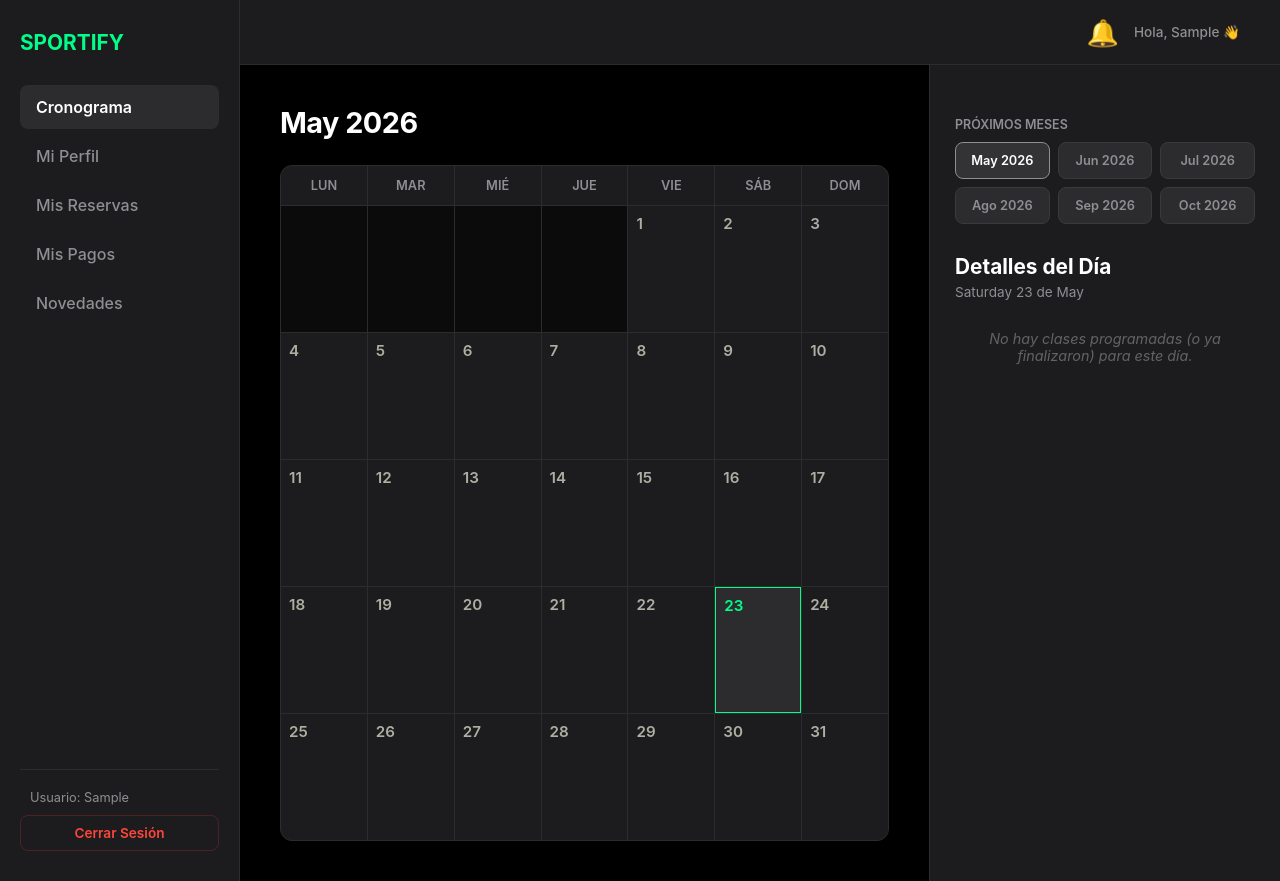
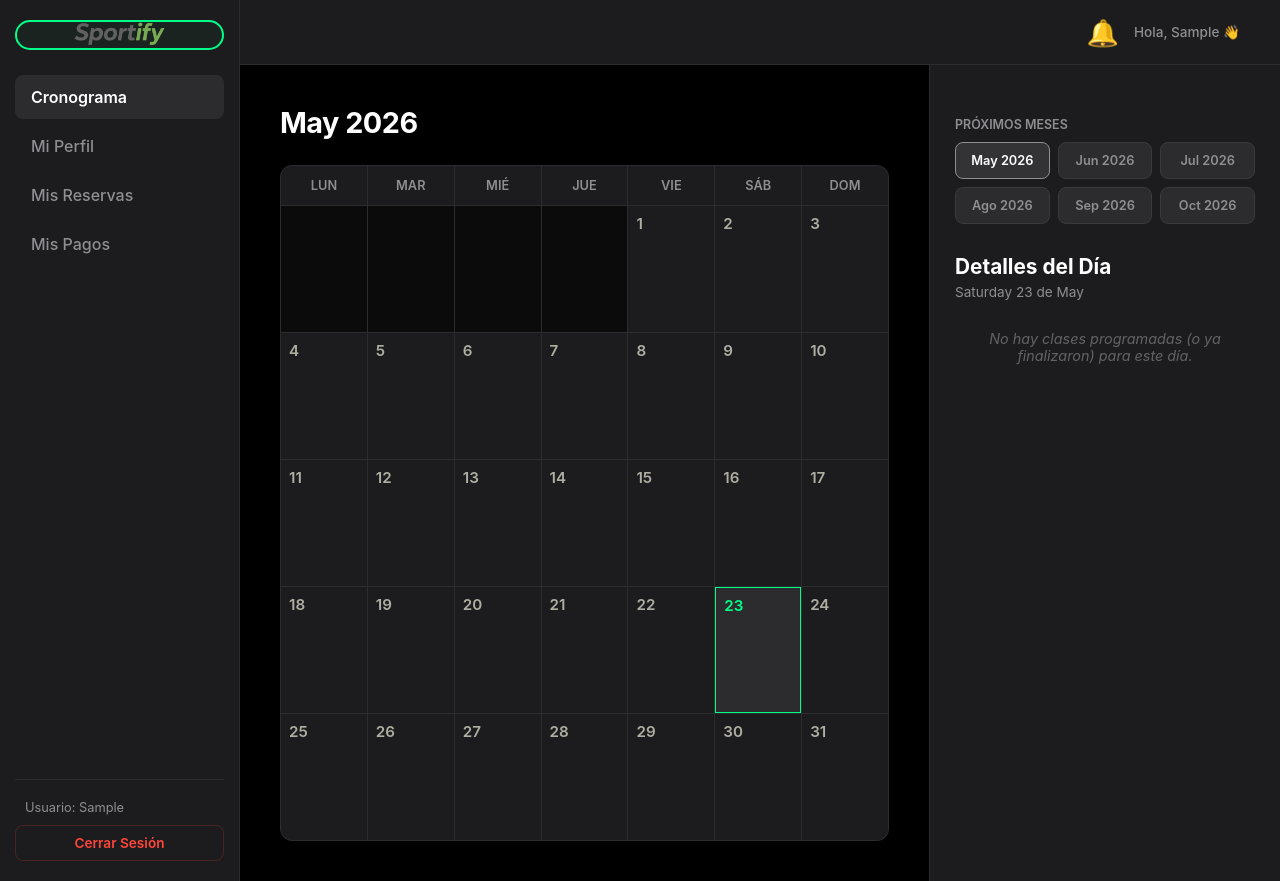
Before and after one commit to ZeTap555/Sportify, a Django app: page / in a window 1280 px wide. Run offline with Django 5.2, Linux system fonts and the light colour scheme; the visitor is signed in with stand-in values (Sample User, id 1); data that the repository does not hold is empty.

```diff
--- a/gestion/templates/grilla.html
+++ b/gestion/templates/grilla.html
@@ -24,7 +24,7 @@
             width: 240px;
             background-color: #1c1c1e;
             border-right: 1px solid #2c2c2e;
-            padding: 30px 20px;
+            padding: 20px 15px;
             display: flex;
             flex-direction: column;
             justify-content: space-between;
@@ -32,7 +32,40 @@
             box-sizing: border-box;
             flex-shrink: 0;
         }
-        .sidebar-brand { font-size: 1.3rem; font-weight: 700; color: #00ff88; margin-bottom: 30px; text-transform: uppercase;}
+
+        /* 🌟 CONTENEDOR NUEVO DEL LOGO: Ajustado para que calce prolijo */
+        .sidebar-brand {
+            width: 100%;                  /* Ocupa todo el ancho de la barra lateral */
+            height: 30px;                 /* ⚠️ CLAVE: Misma altura que el .top-header para que no sobresalga de la línea */
+            box-sizing: border-box;
+            display: flex;
+            align-items: center;
+            justify-content: center;
+            padding: 0 15px;              /* Aire a los costados */
+            margin-bottom: 25px;          /* Espacio con los botones del menú de abajo */
+
+            /* El borde verde ovalado */
+            border: 2px solid #00ff88;
+            border-radius: 40px;          /* 🌟 CLAVE: Al ser más ancho que alto, este radio lo hace OVALADO */
+            background-color: rgba(0, 255, 136, 0.03); /* Un fondo sutil opcional */
+        }
+        .sidebar-brand-link {
+            display: block;
+            width: 100%;
+            text-align: center;
+            text-decoration: none;
+        }
+
+        .logo-sidebar {
+            height: 150px;                 /* Controla qué tan alta es la mancuerna por dentro */
+            width: auto;                  /* Deja que se estire horizontalmente sola */
+            object-fit: contain;          /* Evita que la imagen se rompa o deforme */
+        }
+
+        .sidebar-brand-link:hover .logo-sidebar {
+            transform: scale(1.03);
+        }
+
         .menu-item { display: block; padding: 12px 16px; color: #8e8e93; text-decoration: none; font-weight: 500; border-radius: 8px; margin-bottom: 5px; transition: all 0.15s; }
         .menu-item.active { background-color: #2c2c2e; color: #ffffff; font-weight: 600; }
         .menu-item:hover:not(.active) { background-color: rgba(255, 255, 255, 0.04); color: #ffffff; }
@@ -178,7 +211,12 @@
 <body>
     <div class="sidebar">
         <div>
-            <div class="sidebar-brand">Sportify</div>
+            <div class="sidebar-brand" style="justify-content: center; padding: 10px 0;">
+                <a href="{% url 'grilla_actividades' %}" class="sidebar-brand-link">
+                    <img src="{% static 'img/logo_Sportify_name.png' %}" class="logo-sidebar" alt="Sportify Logo">
+                </a>
+            </div>
+
             <div class="sidebar-menu">
                 <a href="{% url 'grilla_actividades' %}" class="menu-item active">Cronograma</a>
 
@@ -190,7 +228,6 @@
 
                 <a href="{% if request.user.is_authenticated %}#{% else %}{% url 'login' %}{% endif %}" class="menu-item">Mis Reservas</a>
                 <a href="{% if request.user.is_authenticated %}{% url 'historial_pagos' %}{% else %}{% url 'login' %}{% endif %}" class="menu-item">Mis Pagos</a>
-                <a href="{% if request.user.is_authenticated %}#{% else %}{% url 'login' %}{% endif %}" class="menu-item">Novedades</a>
             </div>
         </div>
 
@@ -442,11 +479,11 @@
 
         // 🍏 VISTA EXCLUSIVA PARA EL ADMINISTRADOR
         if (modalData.rol === 'admin') {
-            // Recibimos los profesores y la cola de espera desde el JSON de la API
             let opcionesProfesores = `<option value="">--- Sin Profesor Asignado ---</option>`;
             if (modalData.todos_los_profesores) {
                 modalData.todos_los_profesores.forEach(p => {
                     let seleccionado = modalData.profesor_id == p.id ? 'selected' : '';
+                    optionsProfesores = ''; // Limpieza de murguita vieja
                     opcionesProfesores += `<option value="${p.id}" ${seleccionado}>${p.apellido}, ${p.nombre}</option>`;
                 });
             }
@@ -454,7 +491,6 @@
             let listaEsperaHTML = '';
             if (modalData.cola_espera && modalData.cola_espera.length > 0) {
                 modalData.cola_espera.forEach(u => {
-                    // Creamos el badge según el estado de su mensualidad
                     let badgeMensualidad = u.pase_mensual
                         ? `<span style="background: rgba(48, 209, 88, 0.2); color: #30d158; font-size: 0.72rem; padding: 2px 6px; border-radius: 4px; font-weight: 600; margin-left: 8px;">Mensualidad</span>`
                         : `<span style="background: rgba(255, 159, 10, 0.2); color: #ff9f0a; font-size: 0.72rem; padding: 2px 6px; border-radius: 4px; font-weight: 600; margin-left: 8px;">Por Clase</span>`;
@@ -496,18 +532,7 @@
             return;
         }
 
-        // 👤 FLUJO COMPLETO DE ALUMNOS (El código de tus compañeros queda intacto acá abajo)
-        /*
-            if (paso === '') {
-            acciones.innerHTML = `
-                <button class="modal-btn primary" onclick="mostrarPasoSel('inscribir')">
-                    Inscribirse a esta clase
-                </button>
-                <button class="modal-btn secondary" onclick="alert('Mensualidad - próximamente')">
-                    Contratar mensualidad
-                </button>
-            `;
-        */
+        // 👤 FLUJO COMPLETO DE ALUMNOS
         if (paso === '') {
             acciones.innerHTML = `
                 <button class="modal-btn primary" onclick="mostrarPasoSel('inscribir')">
@@ -565,31 +590,10 @@
                 <button class="modal-btn secondary" onclick="mostrarPasoSel('')">Volver</button>
             `;
 
-        /*} else if (paso === 'pago') {
-            var tipoPago = arguments[1] || 'total';
-
-            acciones.innerHTML = `
-                <p style="color:#8e8e93; text-align:center; margin-bottom:15px;">Medio de pago</p>
-                <form method="POST" action="/clase/${modalData.id}/inscribirse/" id="form-pago">
-                    <input type="hidden" name="csrfmiddlewaretoken" value="${getCSRFToken()}">
-                    <input type="hidden" name="tipo_pago" value="${tipoPago}">
-                    <input type="hidden" name="medio_pago" value="" id="input-medio-pago">
-                    <input type="hidden" name="fecha_clase" value="${modalFecha}">
-                </form>
-                <button class="modal-btn primary" onclick="enviarForm('Tarjeta')">
-                    💳 Tarjeta de crédito/débito
-                </button>
-                <button class="modal-btn primary" onclick="enviarForm('Mercado Pago')">
-                    <span style="display:inline-block; width:10px; height:10px; border-radius:50%; background:#00BFFF; margin-right:6px; vertical-align:middle;"></span> Mercado Pago
-                </button>
-                <button class="modal-btn secondary" onclick="mostrarPasoSel('inscribir')">Volver</button>
-            `;
-        }*/
          } else if (paso === 'pago') {
             var tipoPago = arguments[1] || 'total';
             var flujoTipo = arguments[2] || 'clase';
 
-            // Si es mensualidad vuelve a la pantalla inicial (''), si no vuelve a 'inscribir'
             var pasoVolver = (flujoTipo === 'mensualidad') ? '' : 'inscribir';
 
             acciones.innerHTML = `
```
Also changed, not shown: static/img/logo_Sportify_name.png (added).
